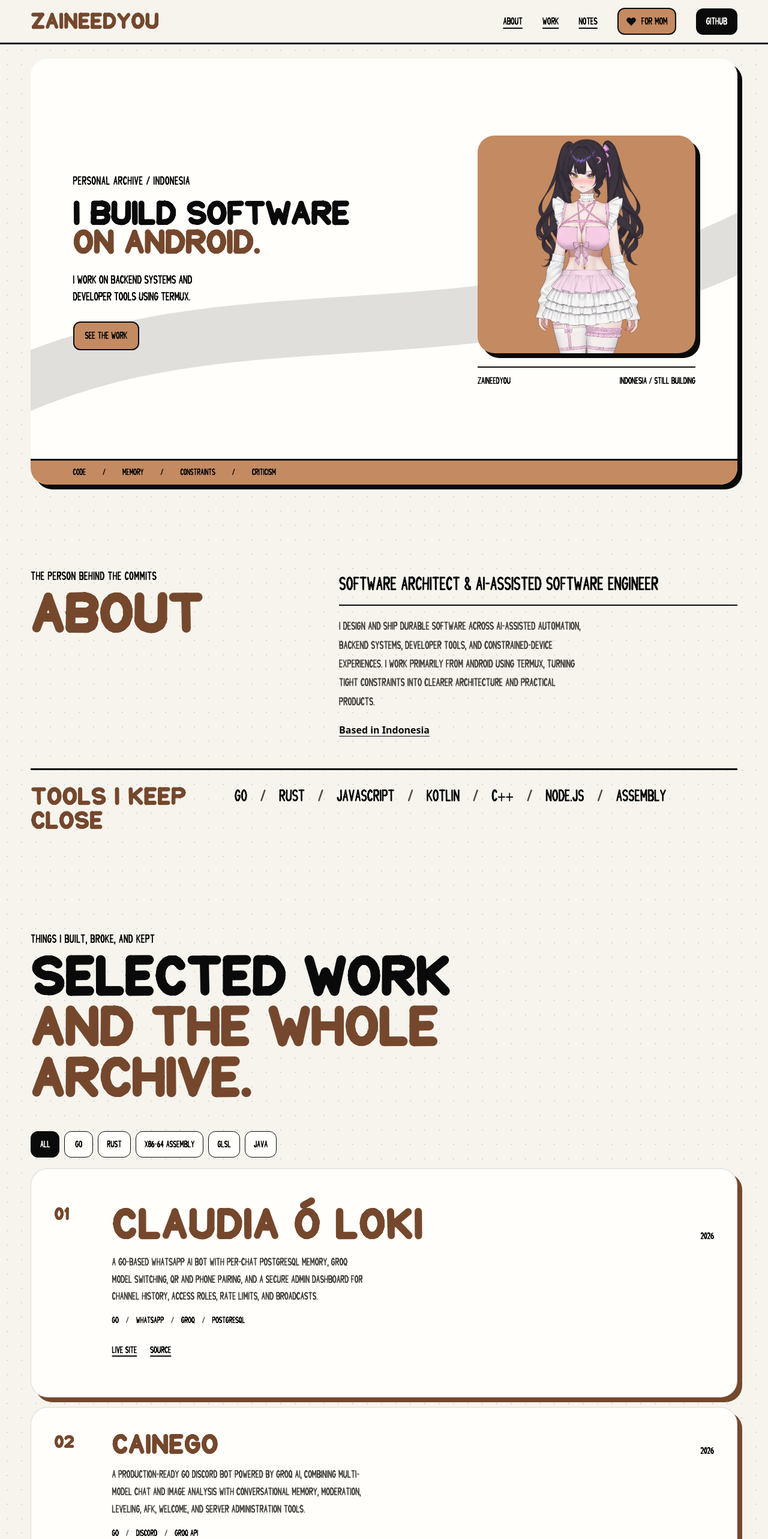
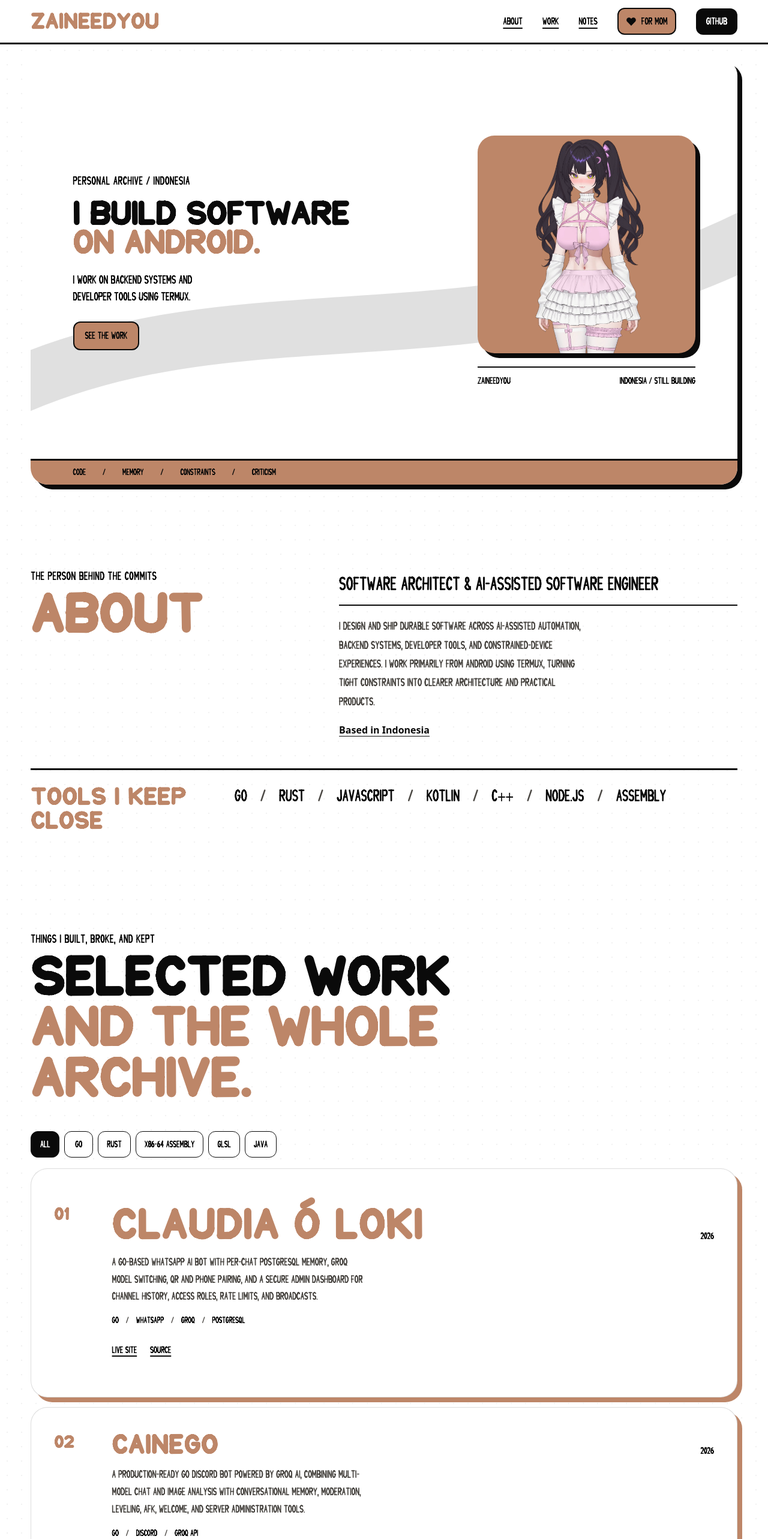
Before and after one commit to Zaineedyou/my-portofolio, a React (Vite) app: page / in a window 1280 px wide. Shown: the top 2566 px of the page at 60% size. Built offline with nearby package versions, Linux system fonts and the light colour scheme; the HTML template or start-up script is replaced by a standard one.

Commit message:
Use exact image-sampled accent color

```diff
--- a/src/index.css
+++ b/src/index.css
@@ -17,10 +17,9 @@
 :root {
   color-scheme: light;
   --ink: #0a0a0a;
-  --paper: #f6f4ed;
-  --surface: #fffefa;
-  --tan: #c48a62;
-  --brown: #75482d;
+  --paper: #ffffff;
+  --surface: #ffffff;
+  --accent: #bd8668;
   --muted: #4c4945;
   --marker: "Claudia Marker", Impact, sans-serif;
   --tag: "Claudia Tag", "Arial Narrow", sans-serif;
@@ -29,7 +28,7 @@
   --radius-card: 28px;
   --radius-small: 18px;
   --shadow-card: 8px 8px 0 var(--ink);
-  --shadow-brown: 8px 8px 0 var(--brown);
+  --shadow-accent: 8px 8px 0 var(--accent);
   color: var(--ink);
   background: var(--paper);
   font-family: var(--body);
@@ -45,7 +44,7 @@ body {
   min-width: 320px;
   color: var(--ink);
   background-color: var(--paper);
-  background-image: radial-gradient(#d8d8d8 1.3px, transparent 1.6px);
+  background-image: radial-gradient(#f2f2f2 1.3px, transparent 1.6px);
   background-size: 24px 24px;
   font-size: 16px;
   line-height: 1.55;
@@ -57,7 +56,7 @@ a { color: inherit; }
 button, a { font: inherit; }
 button { color: inherit; }
 :focus-visible { outline: 3px solid var(--ink); outline-offset: 4px; }
-::selection { color: var(--ink); background: var(--tan); }
+::selection { color: var(--ink); background: var(--accent); }
 
 .skip-link {
   position: fixed;
@@ -76,14 +75,14 @@ button { color: inherit; }
 .portfolio-shell { min-height: 100dvh; }
 .portfolio-shell--loading { height: 100dvh; overflow: hidden; }
 .portfolio-content { min-height: 100dvh; }
-#boot { position: fixed; inset: 0; z-index: 999; display: grid; place-items: center; background-color: var(--paper); background-image: radial-gradient(#d8d8d8 1.3px, transparent 1.6px); background-size: 24px 24px; transition: opacity .45s, visibility .45s; animation: bootSafety .01s 8s forwards; }
+#boot { position: fixed; inset: 0; z-index: 999; display: grid; place-items: center; background-color: var(--paper); background-image: radial-gradient(#f2f2f2 1.3px, transparent 1.6px); background-size: 24px 24px; transition: opacity .45s, visibility .45s; animation: bootSafety .01s 8s forwards; }
 #boot.out { opacity: 0; visibility: hidden; }
 @keyframes bootSafety { to { opacity: 0; visibility: hidden; } }
 .boot-card { position: relative; width: min(420px, 88vw); overflow: hidden; padding: 34px 28px 30px; border-radius: var(--radius-card); background: var(--surface); box-shadow: 0 8px 26px rgba(0, 0, 0, .2); text-align: center; }
 .boot-swoosh { position: absolute; z-index: 0; inset: 0; width: 100%; height: 100%; color: var(--ink); opacity: .12; pointer-events: none; }
-.boot-mark { position: relative; z-index: 2; width: 100%; color: var(--tan); font-family: var(--marker); font-size: clamp(30px, 10vw, 58px); font-weight: 900; line-height: .9; letter-spacing: -.03em; text-align: center; text-transform: uppercase; white-space: nowrap; -webkit-text-stroke: 7px var(--surface); paint-order: stroke fill; filter: drop-shadow(0 3px 5px rgba(0, 0, 0, .28)); }
+.boot-mark { position: relative; z-index: 2; width: 100%; color: var(--accent); font-family: var(--marker); font-size: clamp(30px, 10vw, 58px); font-weight: 900; line-height: .9; letter-spacing: -.03em; text-align: center; text-transform: uppercase; white-space: nowrap; -webkit-text-stroke: 7px var(--surface); paint-order: stroke fill; filter: drop-shadow(0 3px 5px rgba(0, 0, 0, .28)); }
 .boot-bar { position: relative; z-index: 2; height: 22px; overflow: hidden; margin-top: 22px; border: 3px solid var(--ink); border-radius: 999px; background: var(--surface); }
-.boot-bar i { display: block; width: 0; height: 100%; background: var(--tan); transition: width 100ms linear; }
+.boot-bar i { display: block; width: 0; height: 100%; background: var(--accent); transition: width 100ms linear; }
 .boot-pct { position: relative; z-index: 2; margin-top: 10px; font-family: var(--tag); font-size: 16px; letter-spacing: .06em; text-transform: uppercase; }
 .page-wrap { width: min(1240px, calc(100% - clamp(32px, 8vw, 112px))); margin-inline: auto; }
 .top-nav {
@@ -98,11 +97,11 @@ button { color: inherit; }
   gap: 24px;
   padding: 10px max(clamp(16px, 4vw, 56px), calc((100vw - 1240px) / 2));
   border-bottom: var(--line);
-  background: rgba(246, 244, 237, .97);
+  background: rgba(255, 255, 255, .97);
 }
 .site-mark {
   display: inline-block;
-  color: var(--brown);
+  color: var(--accent);
   font-family: var(--marker);
   font-size: clamp(26px, 3vw, 38px);
   line-height: .95;
@@ -131,7 +130,7 @@ button { color: inherit; }
   color: var(--surface);
   text-decoration: none;
 }
-.nav-github:hover { background: var(--tan); color: var(--ink); }
+.nav-github:hover { background: var(--accent); color: var(--ink); }
 
 .hero {
   position: relative;
@@ -170,7 +169,7 @@ button { color: inherit; }
   letter-spacing: -.025em;
   text-transform: uppercase;
 }
-.hero h1 span { color: #75482d; }
+.hero h1 span { color: var(--accent); }
 .hero-intro { max-width: 34ch; margin-top: 24px; font-family: var(--tag); font-size: clamp(17px, 2vw, 20px); line-height: 1.4; }
 .hero-actions { display: flex; flex-wrap: wrap; gap: 12px; margin-top: 28px; }
 .button {
@@ -190,7 +189,7 @@ button { color: inherit; }
   transition: background-color 150ms ease, color 150ms ease, transform 150ms ease;
 }
 .button:hover { transform: translate(-2px, -2px); box-shadow: 4px 4px 0 var(--ink); }
-.button-primary { background: var(--tan); color: var(--ink); }
+.button-primary { background: var(--accent); color: var(--ink); }
 .button-primary:hover { background: var(--ink); color: var(--surface); }
 .hero-art { position: relative; z-index: 1; justify-self: center; width: min(100%, 410px); }
 .hero-image-wrap {
@@ -200,7 +199,7 @@ button { color: inherit; }
   place-items: end center;
   overflow: hidden;
   border-radius: var(--radius-card);
-  background: var(--tan);
+  background: var(--accent);
   box-shadow: var(--shadow-card);
 }
 .hero-image-wrap img { width: 100%; max-height: 480px; object-fit: contain; object-position: center bottom; }
@@ -228,7 +227,7 @@ button { color: inherit; }
   min-height: 43px;
   padding: 8px clamp(24px, 5.5vw, 72px);
   border-top: var(--line);
-  background: var(--tan);
+  background: var(--accent);
   font-family: var(--tag);
   font-size: 15px;
   text-transform: uppercase;
@@ -254,7 +253,7 @@ button { color: inherit; }
   align-items: start;
 }
 .about-section .section-title { margin: 0; }
-.about-section .section-title h2 { color: var(--brown); }
+.about-section .section-title h2 { color: var(--accent); }
 .about-copy { padding-top: 7px; }
 .about-role {
   padding-bottom: 18px;
@@ -267,13 +266,13 @@ button { color: inherit; }
 .body-copy { max-width: 64ch; margin-top: 18px; color: var(--muted); font-family: var(--tag); font-size: clamp(17px, 1.7vw, 19px); line-height: 1.65; }
 .location-link { display: inline-flex; min-height: 44px; align-items: center; margin-top: 10px; font-weight: 700; text-underline-offset: 4px; }
 .skills-block { grid-column: 1 / -1; display: grid; grid-template-columns: minmax(180px, .55fr) 1.45fr; gap: 22px; align-items: start; padding-top: 24px; border-top: var(--line); }
-.skills-block h3 { color: var(--brown); font-family: var(--marker); font-size: clamp(26px, 4vw, 42px); font-weight: 400; line-height: .95; text-transform: uppercase; }
+.skills-block h3 { color: var(--accent); font-family: var(--marker); font-size: clamp(26px, 4vw, 42px); font-weight: 400; line-height: .95; text-transform: uppercase; }
 .skill-list { display: flex; flex-wrap: wrap; gap: 0 22px; margin: 0; padding: 0; list-style: none; }
 .skill-list li { padding: 0 0 8px; font-family: var(--tag); font-size: clamp(19px, 2.5vw, 28px); line-height: 1.3; text-transform: uppercase; }
 .skill-list li:not(:last-child)::after { content: "/"; margin-left: 22px; color: var(--muted); }
 
 .work-section { padding-top: clamp(92px, 13vw, 166px); }
-.section-title--work h2 span { color: #75482d; }
+.section-title--work h2 span { color: var(--accent); }
 .archive-controls { display: flex; flex-wrap: wrap; align-items: center; justify-content: flex-start; gap: 14px 24px; margin: 0 0 18px; }
 .filter-list { display: flex; flex-wrap: wrap; gap: 8px; }
 .filter-button {
@@ -288,7 +287,7 @@ button { color: inherit; }
   font-size: 16px;
   text-transform: uppercase;
 }
-.filter-button:hover { background: var(--tan); }
+.filter-button:hover { background: var(--accent); }
 .filter-button[aria-pressed="true"] { background: var(--ink); color: var(--surface); }
 .project-list { display: grid; gap: 16px; }
 .project-entry {
@@ -300,14 +299,14 @@ button { color: inherit; }
   border: 1px solid rgba(10, 10, 10, .14);
   border-radius: var(--radius-card);
   background: var(--surface);
-  box-shadow: var(--shadow-brown);
+  box-shadow: var(--shadow-accent);
 }
 .project-entry--image { grid-template-columns: 58px minmax(0, 1fr) minmax(160px, 230px); }
 .project-entry--lead { padding-block: clamp(30px, 5vw, 56px); }
-.project-number { padding-top: 4px; color: #75482d; font-family: var(--marker); font-size: 30px; line-height: 1; }
+.project-number { padding-top: 4px; color: var(--accent); font-family: var(--marker); font-size: 30px; line-height: 1; }
 .project-body { min-width: 0; }
 .project-heading-row { display: flex; flex-wrap: wrap; align-items: baseline; justify-content: space-between; gap: 4px 16px; }
-.project-heading-row h3 { color: var(--brown); font-family: var(--marker); font-size: clamp(31px, 4vw, 47px); font-weight: 400; line-height: .98; text-transform: uppercase; overflow-wrap: anywhere; }
+.project-heading-row h3 { color: var(--accent); font-family: var(--marker); font-size: clamp(31px, 4vw, 47px); font-weight: 400; line-height: .98; text-transform: uppercase; overflow-wrap: anywhere; }
 .project-entry--lead .project-heading-row h3 { font-size: clamp(42px, 6.5vw, 74px); }
 .project-date { flex: none; font-family: var(--tag); font-size: 16px; }
 .project-description { max-width: 70ch; margin-top: 12px; color: var(--muted); font-family: var(--tag); font-size: clamp(16px, 1.55vw, 18px); line-height: 1.6; }
@@ -316,14 +315,14 @@ button { color: inherit; }
 .technology-list li + li::before { content: "/"; margin-right: 12px; color: var(--muted); }
 .project-links { display: flex; flex-wrap: wrap; gap: 6px 22px; margin-top: 16px; }
 .project-links a { display: inline-flex; min-height: 44px; align-items: center; font-family: var(--tag); font-size: 16px; text-decoration-thickness: 2px; text-underline-offset: 4px; text-transform: uppercase; }
-.project-links a:hover { text-decoration: none; background: var(--tan); }
-.project-visual { align-self: center; overflow: hidden; border-radius: var(--radius-small); background: var(--surface); box-shadow: var(--shadow-brown); }
+.project-links a:hover { text-decoration: none; background: var(--accent); }
+.project-visual { align-self: center; overflow: hidden; border-radius: var(--radius-small); background: var(--surface); box-shadow: var(--shadow-accent); }
 .project-visual img { width: 100%; aspect-ratio: 16 / 10; object-fit: cover; transition: transform 220ms ease; }
 .project-entry--image:hover .project-visual img { transform: scale(1.025); }
 
 .notes-section { display: grid; grid-template-columns: 1fr; row-gap: 22px; align-items: start; }
 .notes-section > .section-title { grid-column: 1; margin-bottom: 0; }
-.notes-section > .section-title h2 { color: var(--brown); }
+.notes-section > .section-title h2 { color: var(--accent); }
 .working-principle {
   display: grid;
   grid-template-columns: minmax(150px, .38fr) minmax(0, 1.62fr);
@@ -332,7 +331,7 @@ button { color: inherit; }
   min-height: 240px;
   padding: clamp(24px, 4vw, 42px);
   border-radius: var(--radius-card);
-  background: var(--tan);
+  background: var(--accent);
   box-shadow: var(--shadow-card);
 }
 .working-principle p { grid-column: 2; grid-row: 1; max-width: none; font-family: var(--marker); font-size: clamp(30px, 4.1vw, 52px); line-height: .96; text-transform: uppercase; }
@@ -341,12 +340,12 @@ button { color: inherit; }
 .technical-notes { display: grid; grid-template-columns: 1fr; align-content: start; }
 .technical-note { display: grid; grid-template-columns: 38px minmax(0, 1fr); gap: 14px; padding: 18px 0; border-bottom: 2px solid rgba(10, 10, 10, .68); }
 .technical-note:first-child { padding-top: 4px; }
-.note-index { color: #75482d; font-family: var(--marker); font-size: 26px; line-height: 1; }
-.technical-note h3 { color: var(--brown); font-family: var(--tag); font-size: 24px; line-height: 1.1; text-transform: uppercase; }
+.note-index { color: var(--accent); font-family: var(--marker); font-size: 26px; line-height: 1; }
+.technical-note h3 { color: var(--accent); font-family: var(--tag); font-size: 24px; line-height: 1.1; text-transform: uppercase; }
 .technical-note p { margin-top: 8px; color: var(--muted); font-family: var(--tag); font-size: clamp(18px, 1.5vw, 20px); line-height: 1.6; }
-.political-note { display: grid; grid-template-columns: 38px minmax(0, 1fr); gap: 14px; align-content: start; padding: clamp(22px, 3vw, 32px); border-radius: var(--radius-card); background: var(--ink); color: var(--surface); box-shadow: var(--shadow-brown); }
-.political-note-index { color: var(--tan); font-family: var(--marker); font-size: 26px; line-height: 1; }
-.political-note h3 { color: var(--tan); font-family: var(--marker); font-size: clamp(30px, 3.5vw, 42px); font-weight: 400; line-height: .94; text-transform: uppercase; overflow-wrap: anywhere; }
+.political-note { display: grid; grid-template-columns: 38px minmax(0, 1fr); gap: 14px; align-content: start; padding: clamp(22px, 3vw, 32px); border-radius: var(--radius-card); background: var(--ink); color: var(--surface); box-shadow: var(--shadow-accent); }
+.political-note-index { color: var(--accent); font-family: var(--marker); font-size: 26px; line-height: 1; }
+.political-note h3 { color: var(--accent); font-family: var(--marker); font-size: clamp(30px, 3.5vw, 42px); font-weight: 400; line-height: .94; text-transform: uppercase; overflow-wrap: anywhere; }
 .political-note p { margin-top: 14px; color: var(--surface); font-family: var(--tag); font-size: clamp(18px, 1.5vw, 20px); line-height: 1.6; }
 
 .closing-section {
@@ -360,13 +359,13 @@ button { color: inherit; }
   border-radius: var(--radius-card);
   background: var(--ink);
   color: var(--surface);
-  box-shadow: var(--shadow-brown);
+  box-shadow: var(--shadow-accent);
 }
-.closing-section .eyebrow { grid-column: 1 / -1; color: var(--tan); }
+.closing-section .eyebrow { grid-column: 1 / -1; color: var(--accent); }
 .closing-section h2 { max-width: 12ch; font-family: var(--marker); font-size: clamp(45px, 7vw, 88px); font-weight: 400; line-height: .88; text-transform: uppercase; }
-.closing-section h2 span { color: var(--tan); }
-.button-inverse { background: var(--brown); color: var(--surface); }
-.button-inverse:hover { background: var(--tan); color: var(--ink); }
+.closing-section h2 span { color: var(--accent); }
+.button-inverse { background: var(--accent); color: var(--surface); }
+.button-inverse:hover { background: var(--accent); color: var(--ink); }
 .site-footer {
   display: grid;
   grid-template-columns: minmax(0, 1.2fr) minmax(0, 1fr) auto;
@@ -480,13 +479,13 @@ button { color: inherit; }
 }
 
 
-/* For Mom: a quieter page built from the portfolio's paper, ink, and Claudia tan. */
+/* For Mom: a quieter page built from the portfolio's paper, ink, and the image-sampled accent. */
 .nav-links .nav-for-mom {
   gap: 8px;
   padding: 7px 12px;
   border: 2px solid var(--ink);
   border-radius: 12px;
-  background: var(--tan);
+  background: var(--accent);
   color: var(--ink);
   text-decoration: none;
   transition: background-color 160ms ease, color 160ms ease, transform 160ms ease;
@@ -527,7 +526,7 @@ button { color: inherit; }
   letter-spacing: -.04em;
   text-transform: uppercase;
 }
-.mom-intro h1 span { display: block; margin-top: .13em; color: #75482d; }
+.mom-intro h1 span { display: block; margin-top: .13em; color: var(--accent); }
 .mom-lead { max-width: 31ch; margin-top: 27px; font-family: var(--tag); font-size: clamp(19px, 2.2vw, 24px); line-height: 1.45; }
 .mom-player {
   min-width: 0;
@@ -535,7 +534,7 @@ button { color: inherit; }
   border: 2px solid var(--ink);
   border-radius: var(--radius-card);
   background: var(--surface);
-  box-shadow: var(--shadow-brown);
+  box-shadow: var(--shadow-accent);
 }
 .mom-gramophone-stage {
   position: relative;
@@ -566,14 +565,14 @@ button { color: inherit; }
   padding: 8px 14px;
   border: 2px solid var(--ink);
   border-radius: 12px;
-  background: var(--tan);
+  background: var(--accent);
   cursor: pointer;
   font-family: var(--tag);
   font-size: 17px;
   text-transform: uppercase;
   transition: transform 160ms ease, box-shadow 160ms ease, background-color 160ms ease;
 }
-.mom-play-button:hover { transform: translate(-2px, -2px); box-shadow: 4px 4px 0 var(--ink); background: #d29a72; }
+.mom-play-button:hover { transform: translate(-2px, -2px); box-shadow: 4px 4px 0 var(--ink); background: var(--accent); }
 .mom-play-button[aria-pressed="true"] { background: var(--ink); color: var(--surface); }
 .mom-seek-row { display: grid; grid-template-columns: 38px minmax(0, 1fr) 38px; gap: 10px; align-items: center; margin-top: 12px; }
 .mom-time { font-family: var(--tag); font-size: 14px; font-variant-numeric: tabular-nums; }
@@ -593,8 +592,8 @@ button { color: inherit; }
 }
 .mom-letter-heading .eyebrow { margin-bottom: 12px; color: var(--muted); }
 .mom-letter-heading h2 { font-family: var(--marker); font-size: clamp(48px, 7vw, 82px); font-weight: 400; line-height: .86; text-transform: uppercase; }
-.mom-letter-heading h2 span { color: #75482d; }
-.mom-poem { max-width: 70ch; margin: 0; padding: clamp(22px, 4vw, 42px); border: 2px solid var(--ink); border-radius: var(--radius-card); background: var(--surface); box-shadow: 10px 10px 0 #75482d; font-family: var(--tag); font-size: clamp(20px, 2.1vw, 25px); line-height: 1.68; }
+.mom-letter-heading h2 span { color: var(--accent); }
+.mom-poem { max-width: 70ch; margin: 0; padding: clamp(22px, 4vw, 42px); border: 2px solid var(--ink); border-radius: var(--radius-card); background: var(--surface); box-shadow: 10px 10px 0 var(--accent); font-family: var(--tag); font-size: clamp(20px, 2.1vw, 25px); line-height: 1.68; }
 .mom-poem p + p { margin-top: clamp(24px, 3.6vw, 40px); }
 .mom-footer { display: flex; justify-content: space-between; align-items: center; gap: 18px; margin-top: 48px; padding-top: 18px; border-top: 2px solid var(--ink); }
 .mom-footer > span { color: var(--muted); font-family: var(--tag); font-size: 14px; text-align: right; text-transform: uppercase; }
@@ -629,4 +628,4 @@ button { color: inherit; }
   .nav-links .nav-for-mom { gap: 5px; padding: 5px 7px; }
   .nav-links .nav-for-mom svg { width: 15px; height: 15px; }
 }
-.notes-section > .section-title h2 { color: var(--brown); }
+.notes-section > .section-title h2 { color: var(--accent); }
```
Also changed, not shown: src/components/Gramophone3D.tsx (+4 -4 lines), 1 other file (tests, documents, lock files or other folders).
